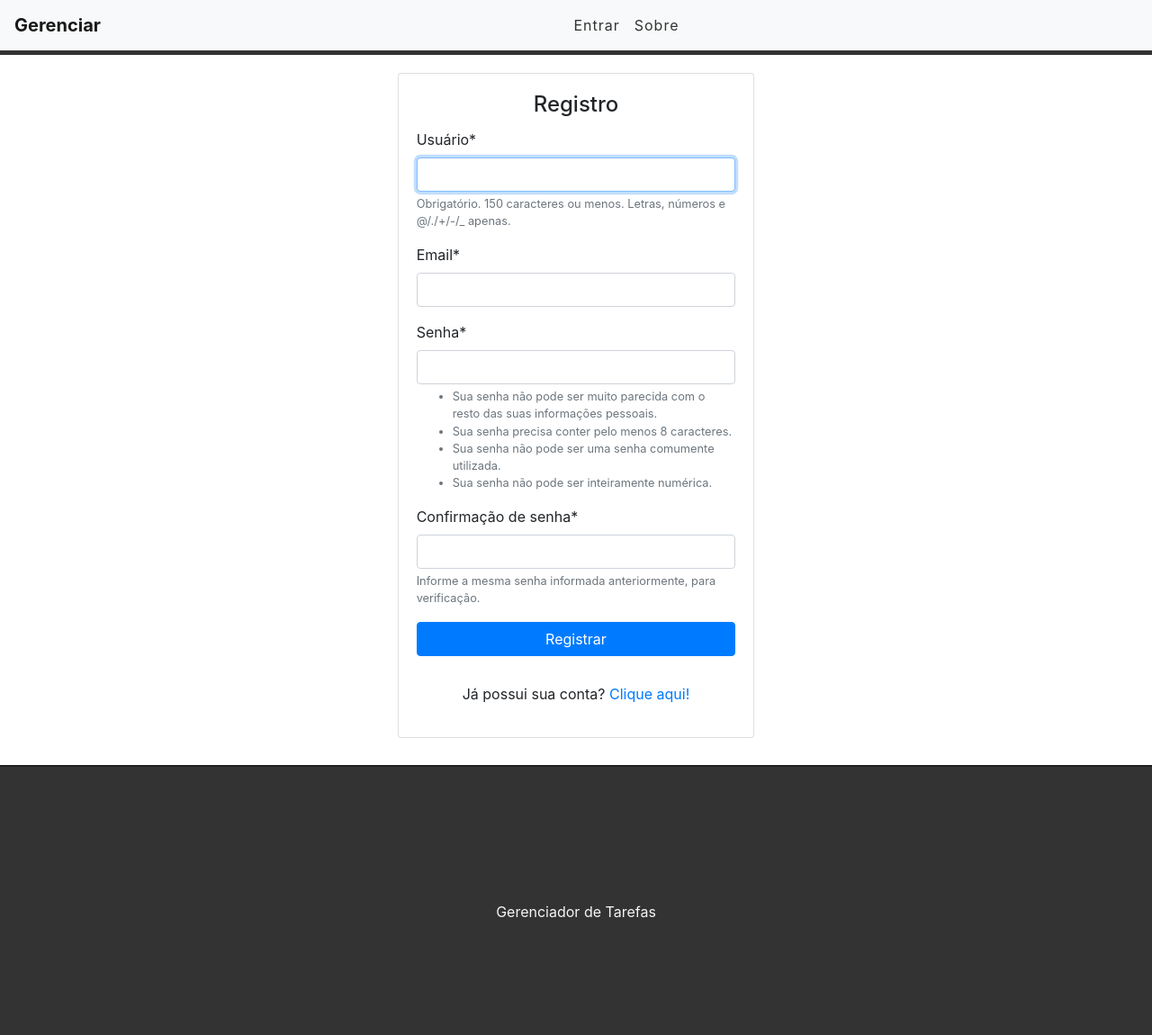
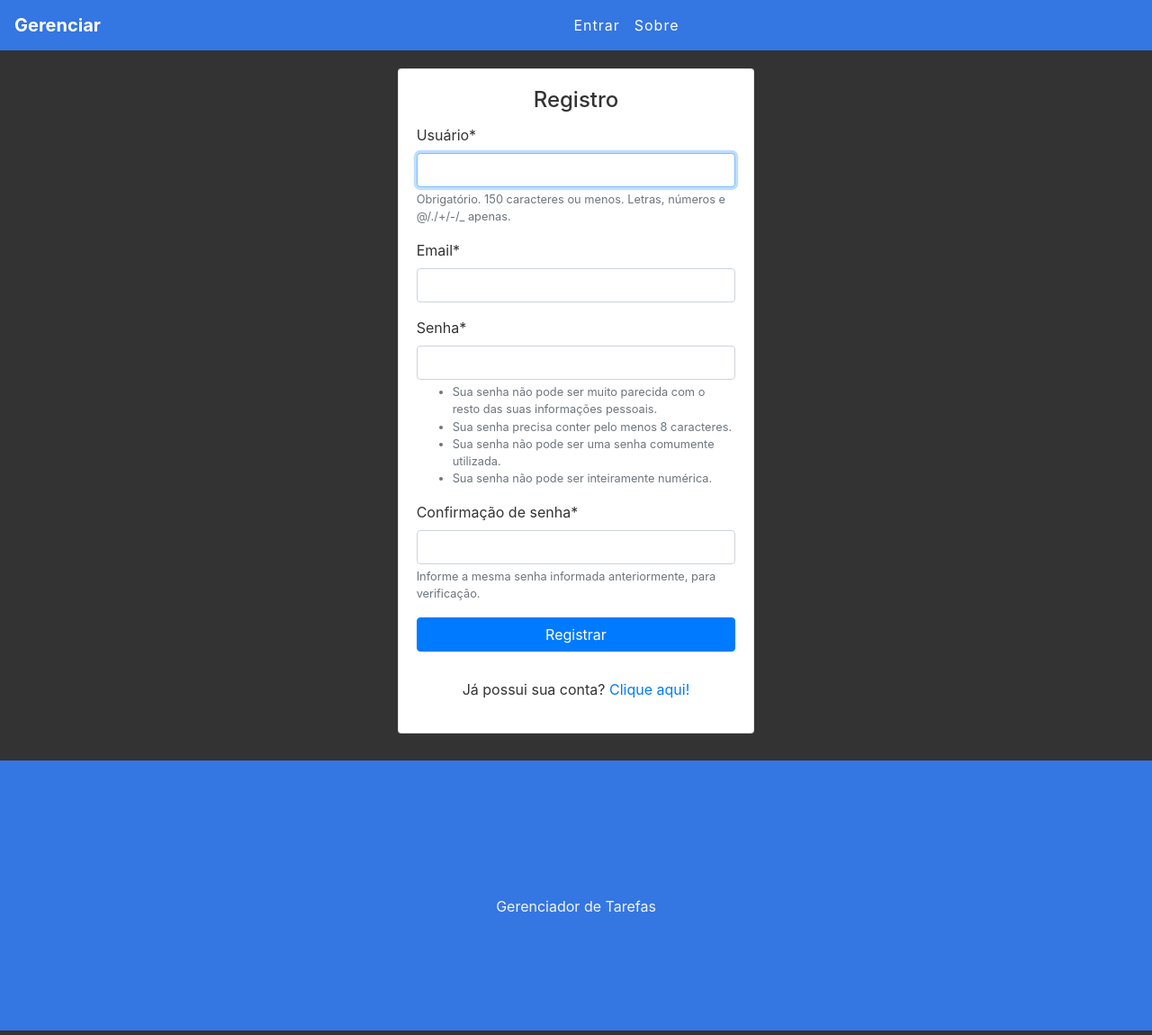
Before and after one commit to Fernanddoo/projeto_dj-ngu, a Django app: page /accounts/register/ in a window 1280 px wide. Shown: the whole page at 90% size. Run offline with Django 4.2, Linux system fonts and the light colour scheme; some libraries are stand-ins or nearby versions.

Commit message:
second commit

```diff
--- a/djêngu/tasks/static/css/styles.css
+++ b/djêngu/tasks/static/css/styles.css
@@ -1,4 +1,5 @@
 .container-fluid {
+    color: #FFF;
     padding: 0;
 }
 
@@ -9,21 +10,22 @@
 /* Navbar */
 
 .navbar  {
-    background-color: #4CAF50;
-    border-bottom: 5px solid #333;
+    background-color: #3476e2;
     margin-bottom: 20px;
 }
 
 .navbar-nav {
     margin: auto;
+    color: #FFF;
 }
 
 .navbar-brand {
+    color: #FFF;
     font-weight: bold;
 }
 
 .navbar-light .navbar-nav a.nav-link {
-    color: #333;
+    color: #FFF;
     letter-spacing: 1px;
 }
 
@@ -68,6 +70,7 @@
 /* filter */
 .filter-div {
     margin-bottom: 15px;
+    color: #FFF;
     padding: 0;
 }
 
@@ -97,7 +100,7 @@
 }
 
 .task-item.done {
-    background-color: #CCC;
+    background-color: #222;
 }
 
 .fas.fa-trash {
@@ -131,9 +134,8 @@
 /* Rodapé */
 footer {
     padding-bottom: 0;
-    background-color: #333;
+    background-color: #3476e2;
     height: 300px;
-    border-top: 2px solid #202020;
 }
 
 footer p {
--- a/djêngu/tasks/templates/base.html
+++ b/djêngu/tasks/templates/base.html
@@ -9,11 +9,18 @@
     <link href="https://stackpath.bootstrapcdn.com/bootstrap/4.3.1/css/bootstrap.min.css" rel="stylesheet" integrity="sha384-ggOyR0iXCbMQv3Xipma34MD+dH/1fQ784/j6cY/iJTQUOhcWr7x9JvoRxT2MZw1T" crossorigin="anonymous">
     <link rel="stylesheet" href="https://use.fontawesome.com/releases/v5.7.2/css/all.css" integrity="sha384-fnmOCqbTlWIlj8LyTjo7mOUStjsKC4pOpQbqyi7RrhN7udi9RwhKkMHpvLbHG9Sr" crossorigin="anonymous">
     <link rel="stylesheet" href="{% static 'css/styles.css' %}">
+    <style>
+        body {
+            background-color: #333;
+            color: #fff;
+        }
+    </style>
 </head>
 <body>
+    <div class="frame">
         <div class="container-fluid">
-        <nav class="navbar navbar-expand-lg navbar-light bg-light">
-            <a class="navbar-brand" href="/">Gerenciar</a>
+            <nav class="navbar navbar-expand-lg navbar-light">
+                <a class="navbar-brand" style="color: #fff;" href="/">Gerenciar</a>
                 <button class="navbar-toggler" type="button" data-toggle="collapse" data-target="#navbarSupportedContent" aria-controls="navbarSupportedContent" aria-expanded="false" aria-label="Toggle navigation">
                     <span class="navbar-toggler-icon"></span>
                 </button>
@@ -46,6 +53,7 @@
                 <p>Gerenciador de Tarefas</p>
             </footer>
         </div>
+    </div>
     <script
     src="https://code.jquery.com/jquery-3.4.0.min.js"
     integrity="sha256-BJeo0qm959uMBGb65z40ejJYGSgR7REI4+CW1fNKwOg="
--- a/djêngu/tasks/templates/registration/login.html
+++ b/djêngu/tasks/templates/registration/login.html
@@ -5,7 +5,7 @@
 
 {% block content %}
 <div class="row">
-    <div class="col-md-4 offset-md-4">
+    <div class="col-md-4 offset-md-4" style="color: #333;">
         <div class="card auth-card">
             <div class="card-body">
                 <h4 class="card-title text-center">Login</h4>
--- a/djêngu/tasks/templates/registration/register.html
+++ b/djêngu/tasks/templates/registration/register.html
@@ -5,7 +5,7 @@
 
 {% block content %}
 <div class="row">
-    <div class="col-md-4 offset-md-4">
+    <div class="col-md-4 offset-md-4" style="color: #333;">
         <div class="card auth-card">
             <div class="card-body">
                 <h4 class="card-title text-center">Registro</h4>
```
Lines whose indentation alone changed are shown as unchanged.
